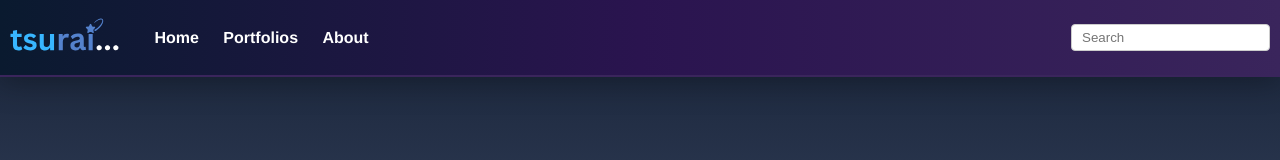
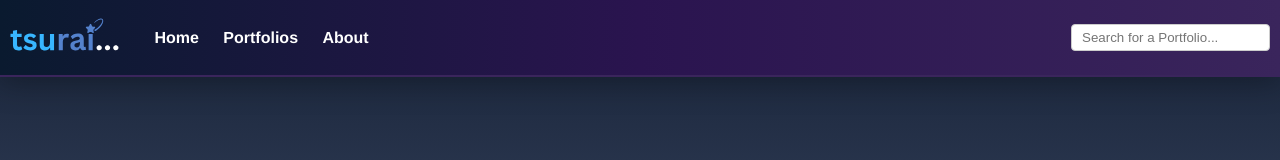
Before and after one commit to Seiya-hue/Tsurai, a plain HTML site: page pages/homepage/index.html in a window 1280 px wide. Shown: the top 160 px of the page. Drawn offline with Linux system fonts and the light colour scheme.

Commit message:
Update index.html

```diff
--- a/pages/homepage/index.html
+++ b/pages/homepage/index.html
@@ -24,7 +24,7 @@
                 <a href="#">About</a>
             </nav>
         </div>
-        <input type="text" class="search" placeholder="Search">
+        <input type="text" class="search" placeholder="Search for a Portfolio...">
     </header>
 
     <section class="hero">
```
